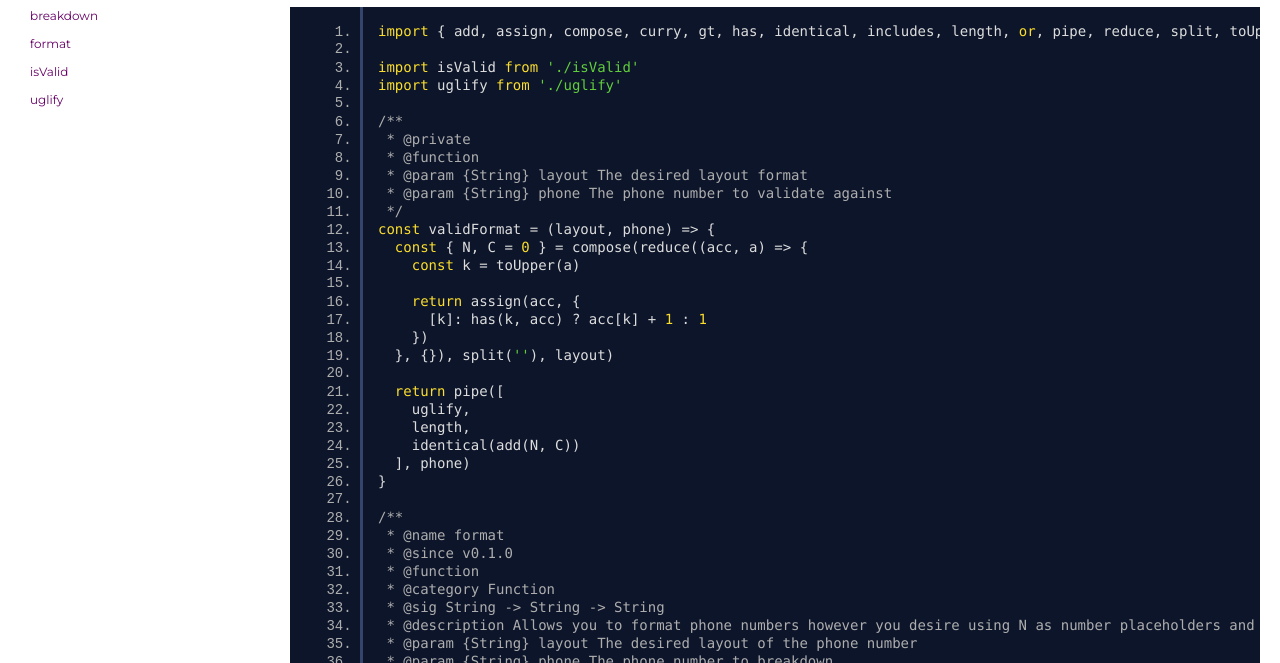
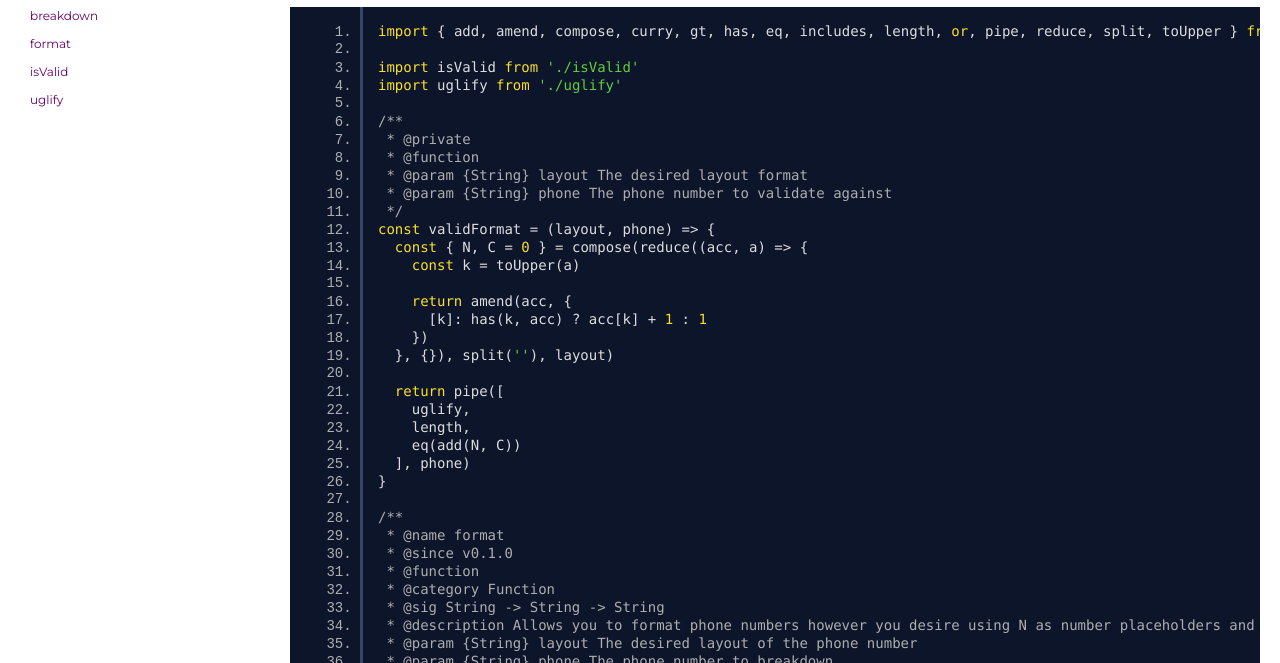
Before and after one commit to dhershman1/phone-fns, a website: page docs/format.js.html in a window 1280 px wide. Shown: the part 137-800 px from the top of the page. Drawn offline with Linux system fonts and the light colour scheme.

Commit message:
docs update

```diff
--- a/docs/format.js.html
+++ b/docs/format.js.html
@@ -49,7 +49,7 @@
 
     <section>
         <article>
-            <pre class="prettyprint source linenums"><code>import { add, assign, compose, curry, gt, has, identical, includes, length, or, pipe, reduce, split, toUpper } from 'kyanite'
+            <pre class="prettyprint source linenums"><code>import { add, amend, compose, curry, gt, has, eq, includes, length, or, pipe, reduce, split, toUpper } from 'kyanite'
 
 import isValid from './isValid'
 import uglify from './uglify'
@@ -64,7 +64,7 @@ const validFormat = (layout, phone) => {
   const { N, C = 0 } = compose(reduce((acc, a) => {
     const k = toUpper(a)
 
-    return assign(acc, {
+    return amend(acc, {
       [k]: has(k, acc) ? acc[k] + 1 : 1
     })
   }, {}), split(''), layout)
@@ -72,7 +72,7 @@ const validFormat = (layout, phone) => {
   return pipe([
     uglify,
     length,
-    identical(add(N, C))
+    eq(add(N, C))
   ], phone)
 }
 
```
Also changed, not shown: docs/isValid.js.html (+2 -2 lines).
